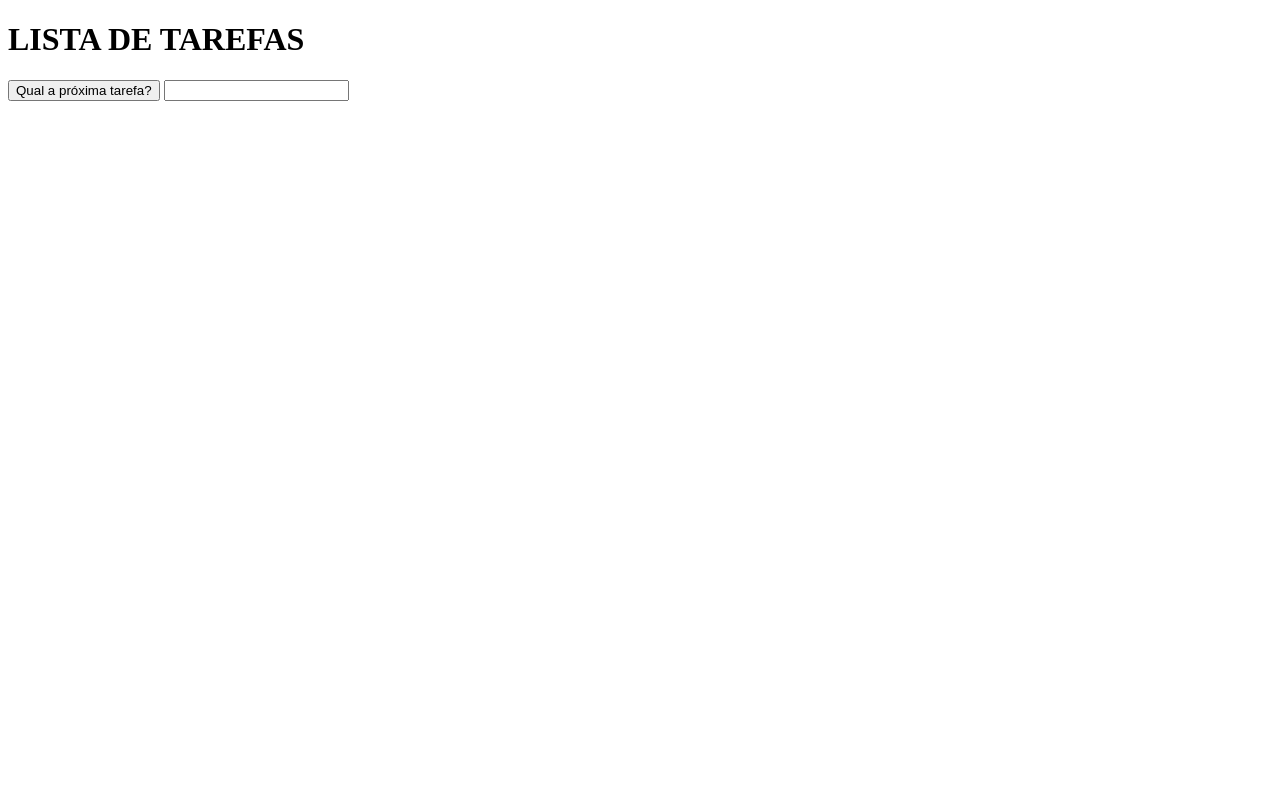
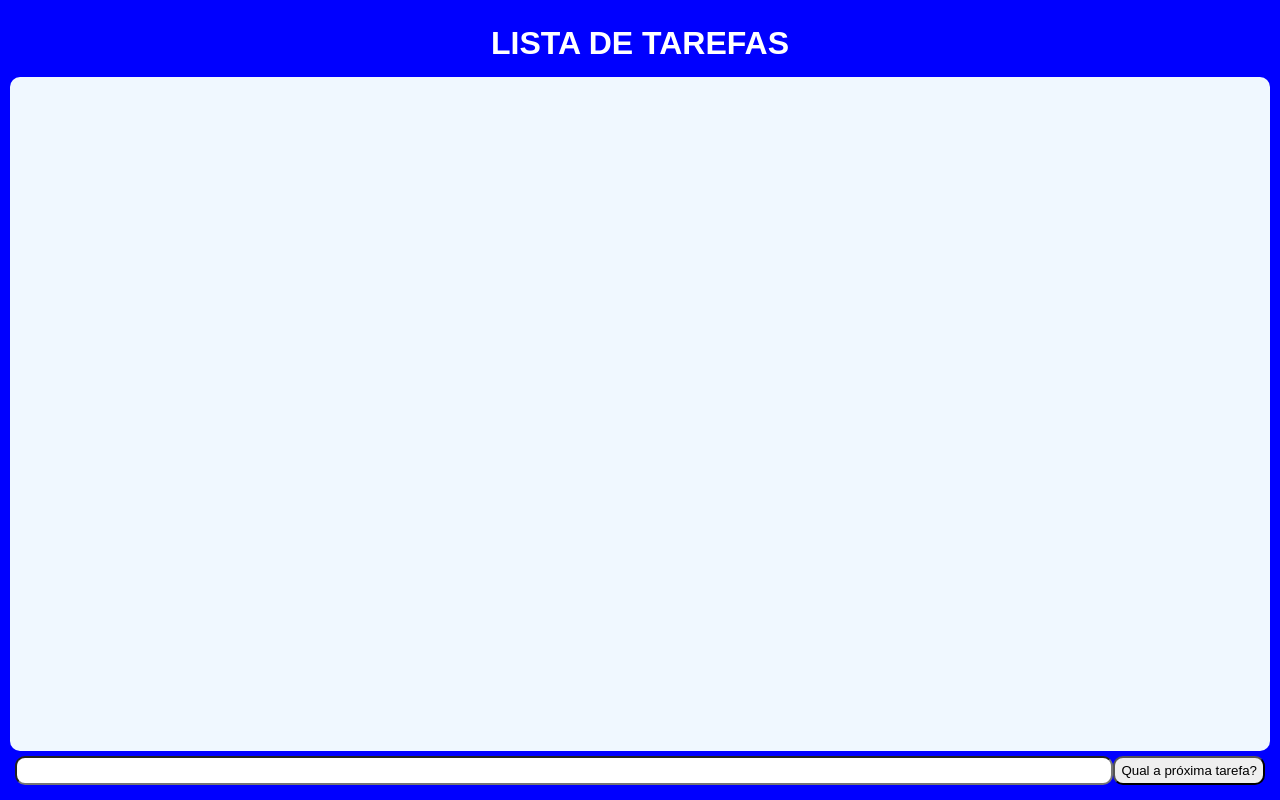
Before and after one commit to didiertavares/todo-list-vers-array-videoaula, a plain HTML site: page index.html in a window 1280 px wide. Drawn offline with Linux system fonts and the light colour scheme.

Commit message:
Update index.html

```diff
--- a/index.html
+++ b/index.html
@@ -5,13 +5,65 @@
     <meta name="viewport" content="width=device-width, initial-scale=1.0">
     <title>Lista de Tarefas | método Arrays videoaula</title>
     <style>
+        *   {
+            box-sizing: border-box;
+            margin: 0;
+        }
+        body    {
+            border: 10px solid blue;
+            min-height:100vh;
+            font-family: Arial, sans-serif;
+            display: flex;
+            flex-direction: column;
+            background: blue;
+        }
+        main    {
+            flex: auto;
+            background: aliceblue;
+            padding: 30px;
+            border-radius: 10px;
+        }
+        main ul {
+            padding: 0;
+            list-style: none;
+        }
+        main li {
+            border-bottom: 1px solid blue;
+            padding: 5px 0;
+            font-size: 20px;
+        }
+        header  {
+            color: white;
+            text-align: center;
+            padding: 15px 0;
+        }
+        footer  {
+            margin-top: 5px solid blue;
+            display: flex;
+            padding: 5px;
+        }
+        footer input    {
+            flex: auto;
+            padding: 5px;
+            border-radius: 10px;
+        }
+        footer button   {
+            border-radius: 10px;
+        }
     </style>
 </head>
 <body>
-    <h1>LISTA DE TAREFAS</h1>
-    <button onclick="addtarefa()">Qual a próxima tarefa?</button>
-    <input></input>
-    <ul></ul>
+    <header>
+        <h1>LISTA DE TAREFAS</h1>
+    </header>
+    <main>
+        <ul></ul>
+    </main>
+    <footer>
+        <input></input>
+        <button onclick="addtarefa()">Qual a próxima tarefa?</button>
+    </footer>
+
     <script>
 
         //estado da aplicação
```
